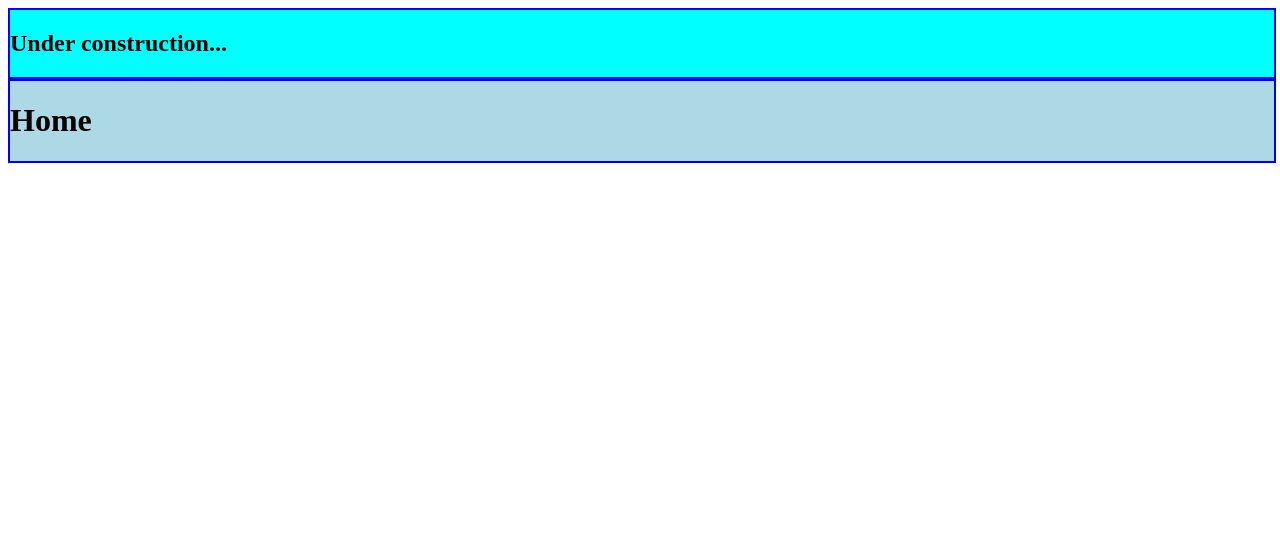
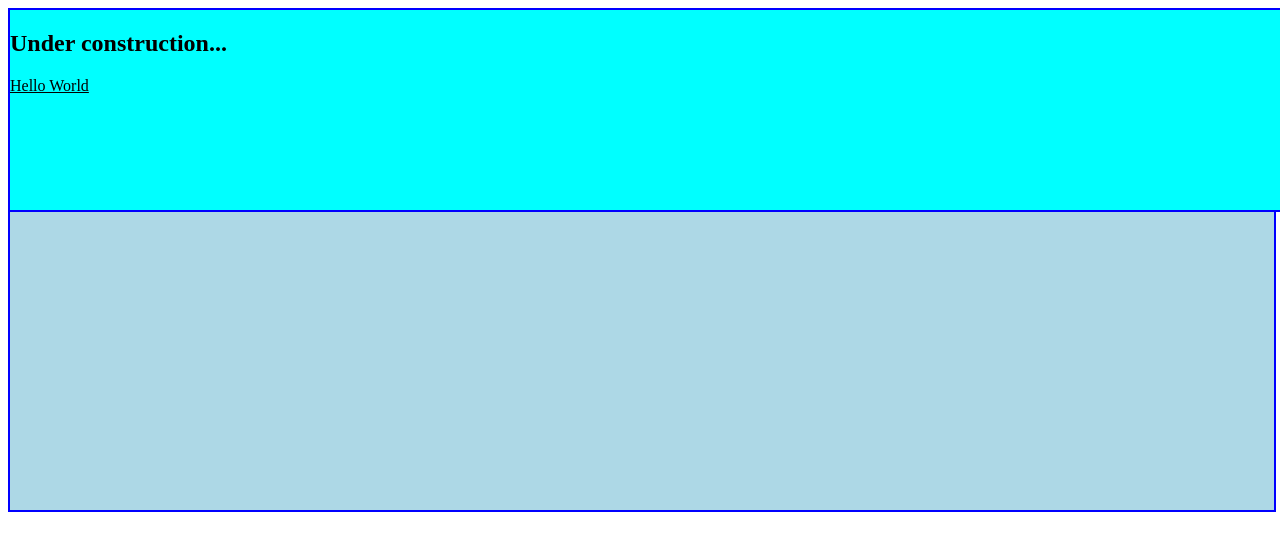
Before and after one commit to 2025ow890/TestyThing, a plain HTML site: page index.html in a window 1280 px wide. Drawn offline with Linux system fonts and the light colour scheme.

Commit message:
Update index.html

```diff
--- a/index.html
+++ b/index.html
@@ -10,9 +10,15 @@
         height: 25%;
         background-color: cyan;
         border: 2px solid blue;
+        position: fixed;
       }
+      a {
+        size: 50px;
+        color: black;
+      }
+
       main {
-        height: 75%;
+        height: 500px;
         background-color: lightblue;
         border: 2px solid blue;
       }
@@ -21,9 +27,11 @@
   <body>
     <nav class="fullWidth">
       <h2>Under construction...</h2>
+      <a href="/pages/helloworld.html">Hello World</a>
     </nav>
     <main class="fullWidth">
-      <h1 id="sectionName">Home</h1>
+      <h1>Home</h1>
+      <p>hOW DID YOU FIND THIS WEBSITE</p>
     </main>
   </body>
 </html>
```
